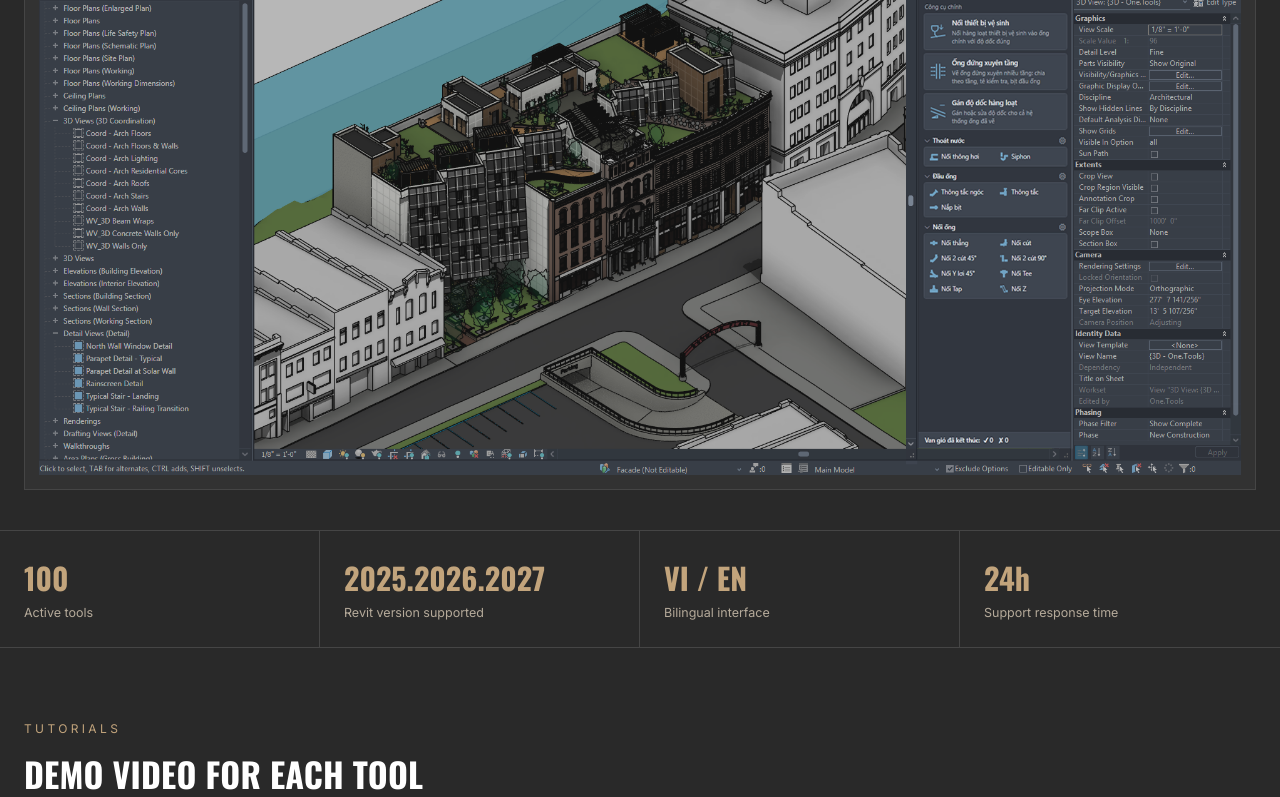
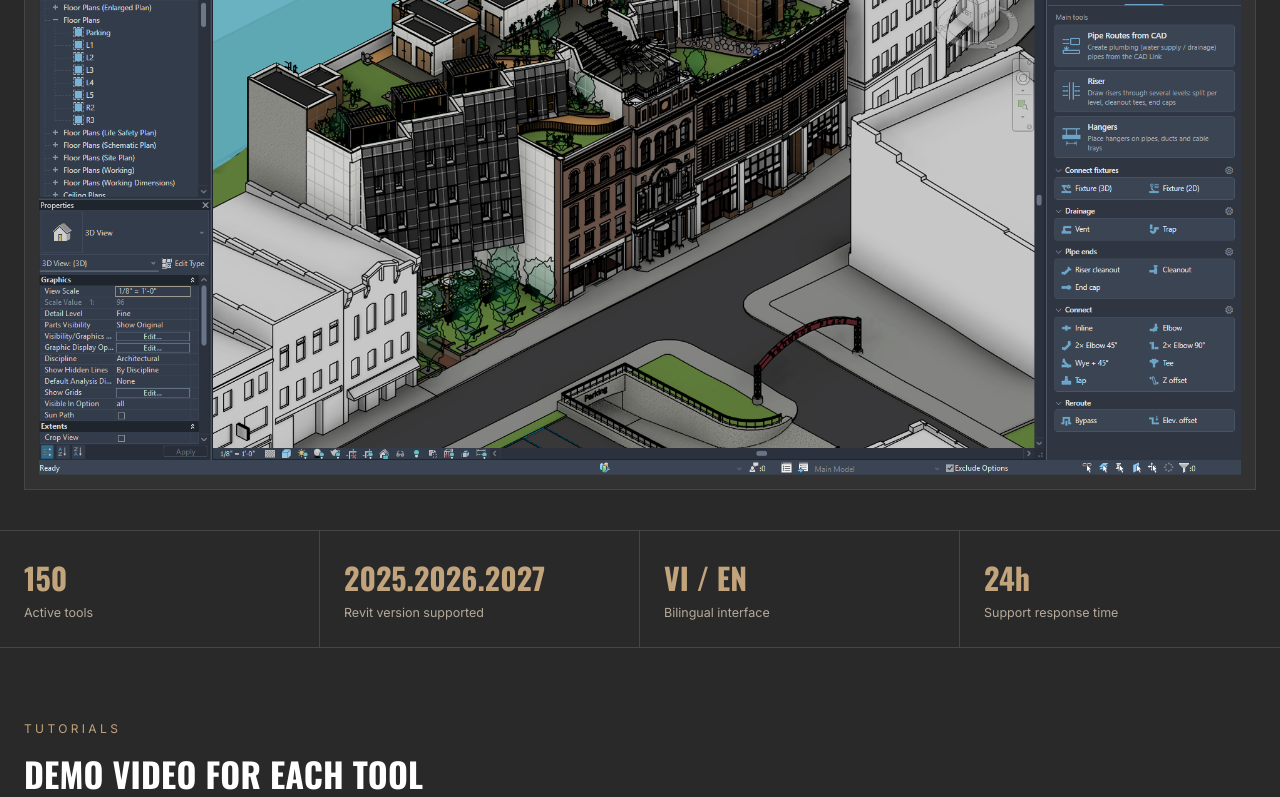
Before and after one commit to vietnckts-art/onetools-web, a Next.js app: page / in a window 1280 px wide. Shown: the part 1318-2115 px from the top of the page. Built offline with nearby package versions, Linux system fonts and the light colour scheme; no server answers; the database is empty.

Commit message:
Update ribbon image, 150 active tools

```diff
--- a/app/LandingClient.jsx
+++ b/app/LandingClient.jsx
@@ -36,7 +36,7 @@ const DICT = {
         "Chrome có thể cảnh báo vì OneTools là phần mềm mới. Bấm \"Download suspicious file\", hoặc tải bằng trình duyệt khác.",
     },
     stats: [
-      { num: "100", label: "Công cụ đang hoạt động" },
+      { num: "150", label: "Công cụ đang hoạt động" },
       { num: "2025.2026.2027", label: "Phiên bản Revit hỗ trợ" },
       { num: "VI / EN", label: "Giao diện song ngữ" },
       { num: "24h", label: "Thời gian phản hồi hỗ trợ" },
@@ -90,7 +90,7 @@ const DICT = {
         "Chrome may warn you because OneTools is a new app. Click \"Download suspicious file\", or download using a different browser.",
     },
     stats: [
-      { num: "100", label: "Active tools" },
+      { num: "150", label: "Active tools" },
       { num: "2025.2026.2027", label: "Revit version supported" },
       { num: "VI / EN", label: "Bilingual interface" },
       { num: "24h", label: "Support response time" },
@@ -1377,7 +1377,7 @@ function OneToolsLandingInner({ videos, plans, release, country }) {
 
           <div className="ribbon-label mono">Light/Dark Mode</div>
           <div className="hero-ribbon-frame">
-            <img src="/ribbon-lightdark.png" alt="OneTools ribbon trong Autodesk Revit" />
+            <img src="/ribbon-lightdark.png?v=20261111" alt="OneTools ribbon trong Autodesk Revit" />
           </div>
         </div>
       </header>
```
Also changed, not shown: public/ribbon-lightdark.png.
